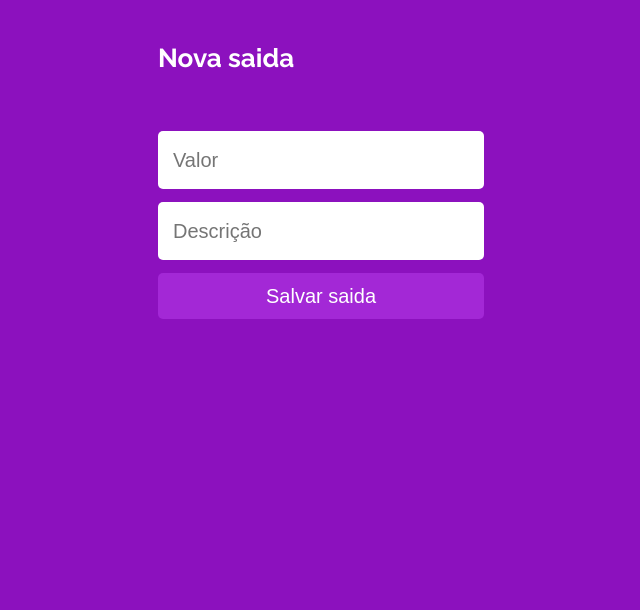
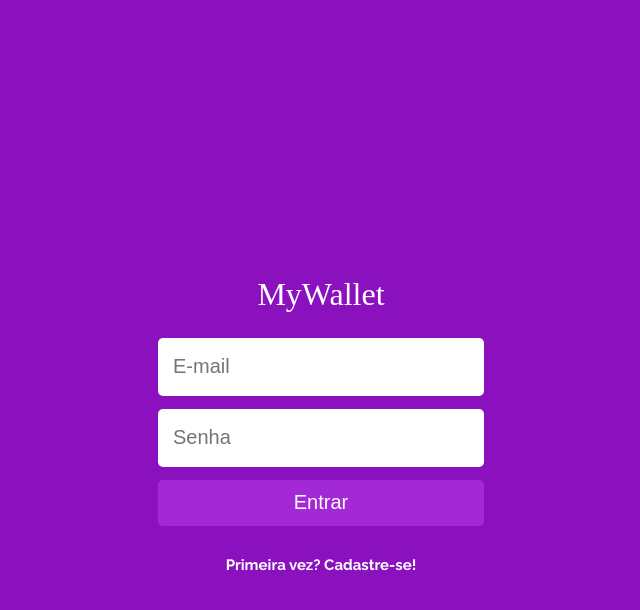
Before and after one commit to jotabraga/ewallet-frontend, a React (Create React App) app: page / in a window 1280 px wide. Shown: the top 610 px of the page, without its empty margins (319-959 px from the left). Built offline with nearby package versions, Linux system fonts and the light colour scheme; a web font is replaced by a local one.

Commit message:
Add of routes to app

```diff
--- a/src/App.js
+++ b/src/App.js
@@ -22,10 +22,11 @@ export default function App() {
       <Switch>
         <UserContext.Provider value={{ user, setUser }}>
 
-          <Route path="/" exact component={NewOut}></Route>
+          <Route path="/" exact component={LogIn}></Route>
           <Route path="/sign-up" exact component={SignUp}></Route>
           <Route path="/main" exact component={MainPage}></Route>
-
+          <Route path="/new-income" exact component={NewIn}></Route>
+          <Route path="/new-expense" exact component={NewOut}></Route>
 
         </UserContext.Provider>
       </Switch>
```
